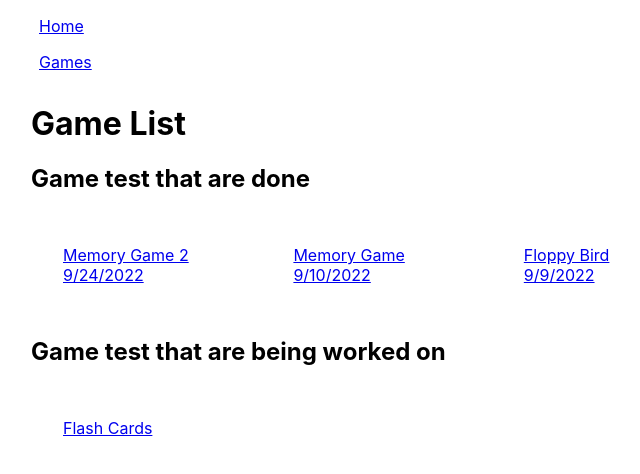
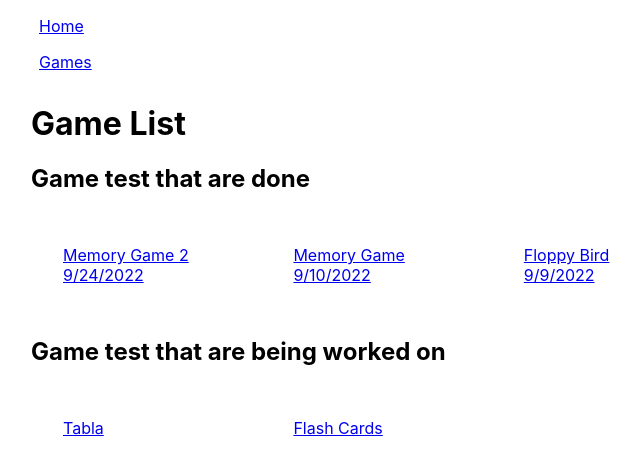
Before and after one commit to Seraphits/game-design-class, a React (Create React App) app: page /games in a window 1280 px wide. Shown: the top 474 px of the page, without its empty margins (1-641 px from the left). Built offline with nearby package versions, Linux system fonts and the light colour scheme.

Commit message:
setup tabla

```diff
--- a/src/App.js
+++ b/src/App.js
@@ -5,6 +5,7 @@ import FlashCard from './Game/FlashCards/001/FlashCardsPage'
 import FloppyBird from './Game/FloppyBird/001/FloppyBird'
 import MemoryGamePage from './Game/Memory/001/MemoryGamePage'
 import MemoryGamePage2 from './Game/Memory/002'
+import { Tabla } from './Game/Tabla'
 // import MemoryGamePage3 from './Game/Memory/003/MemoryGamePage'
 import Header from './Layout/Header'
 import AddingData from './Pages/AddingData'
@@ -16,6 +17,7 @@ const App = () => {
     <div>
       <Header/>
       <Switch>
+        <Route path='/games/tabla'><Tabla/></Route>
         <Route path='/games/floppybird'><FloppyBird/></Route>
         <Route path='/games/flashcards'><FlashCard/></Route>
         <Route path='/games/memory/001'><MemoryGamePage/></Route>
--- a/src/Pages/GamesList.js
+++ b/src/Pages/GamesList.js
@@ -15,6 +15,7 @@ const GamesList = () => {
       </Grid>
       <h2>Game test that are being worked on</h2>
       <Grid>
+        <Link to='/games/tabla'>Tabla</Link>
         <Link to='/games/flashcards'>Flash Cards</Link>
         {/* <Link to='/games/memory/003'>Memory Game 3</Link> */}
       </Grid>
```
